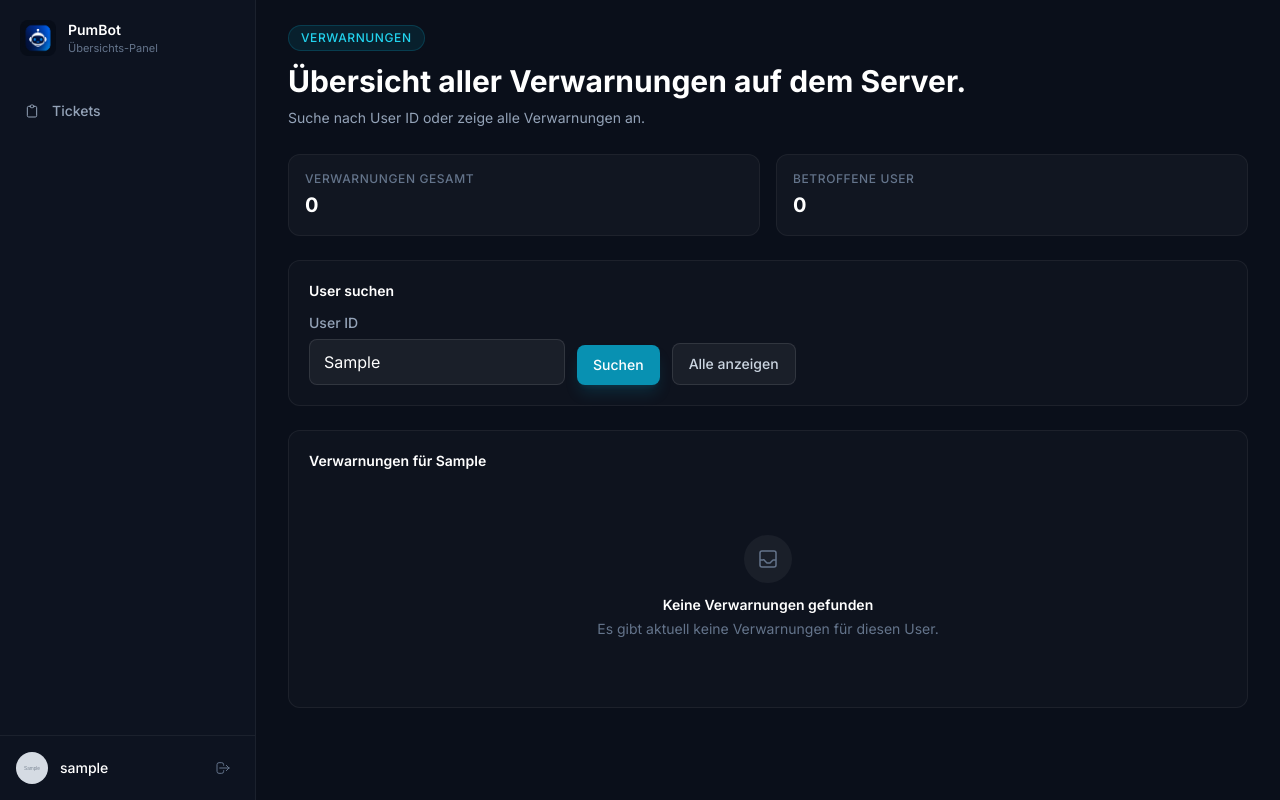
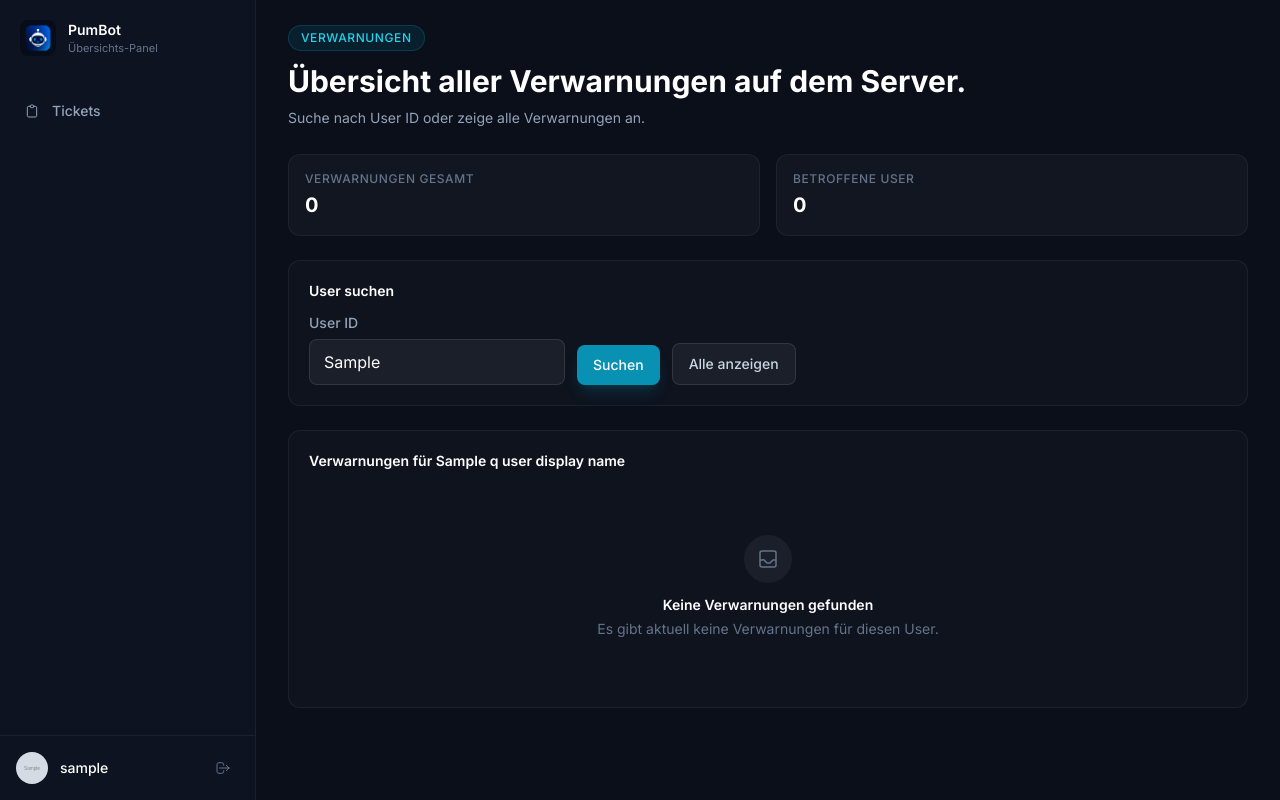
Before and after one commit to Pumpeklein/PumBot, a Flask app: template web_logs/templates/warnings.html in a window 1280 px wide. Run offline with Flask 3, Linux system fonts and the light colour scheme; the template is opened without the code that fills it: most values are stand-ins (such as "Sample title", 1, 10 or a date in 2020); grey boxes marked "Sample" are stand-in pictures; some libraries are stand-ins or nearby versions.

Commit message:
Show Discord display names in UI
Resolve and display Discord member names across pages instead of raw IDs. Adds helper functions (_resolve_display_name, _attach_display_name) and caching in app.py, a new fetch_guild_member_display_name in auth.py that queries the Discord API and upserts user info, and uses get_user_by_discord_id as a fallback. Updates tickets, ticket detail, counting, birthdays and warnings templates/routes to show display names and reduce API calls. Includes an updated pumbot.db binary for cached user data.

```diff
--- a/web_logs/app.py
+++ b/web_logs/app.py
@@ -56,6 +56,7 @@ try:
         get_ticket,
         get_ticket_messages,
         get_twitch_config,
+        get_user_by_discord_id,
         get_warnings,
         init_db,
         insert_ticket_log,
@@ -84,6 +85,7 @@ try:
     from .auth import (
         current_user,
         discord_login_url,
+        fetch_guild_member_display_name,
         has_permission,
         login_required,
         login_user_from_oauth,
@@ -124,6 +126,7 @@ except ImportError:
         get_ticket,
         get_ticket_messages,
         get_twitch_config,
+        get_user_by_discord_id,
         get_warnings,
         init_db,
         insert_ticket_log,
@@ -152,6 +155,7 @@ except ImportError:
     from auth import (
         current_user,
         discord_login_url,
+        fetch_guild_member_display_name,
         has_permission,
         login_required,
         login_user_from_oauth,
@@ -225,6 +229,34 @@ def _format_date_fields(rows: list[dict], *fields: str) -> list[dict]:
     return formatted
 
 
+def _resolve_display_name(user_id: str | int | None, cache: dict[str, str] | None = None) -> str | None:
+    if user_id in (None, ""):
+        return None
+
+    key = str(user_id)
+    if cache is not None and key in cache:
+        return cache[key]
+
+    display_name = fetch_guild_member_display_name(key)
+    if not display_name:
+        cached_user = get_user_by_discord_id(key)
+        display_name = cached_user.get("discord_username") if cached_user else key
+
+    if cache is not None:
+        cache[key] = display_name
+    return display_name
+
+
+def _attach_display_name(rows: list[dict], user_field: str, target_field: str = "display_name") -> list[dict]:
+    cache: dict[str, str] = {}
+    enriched = []
+    for row in rows:
+        item = dict(row)
+        item[target_field] = _resolve_display_name(item.get(user_field), cache)
+        enriched.append(item)
+    return enriched
+
+
 # ════════════════ API KEY SECURITY ════════════════
 
 def api_key_required(fn):
@@ -294,7 +326,12 @@ def tickets_page():
         limit = max(1, min(1000, int(limit_raw)))
     except ValueError:
         limit = 200
-    items = list_tickets(q=q, limit=limit)
+    items = []
+    cache: dict[str, str] = {}
+    for ticket in list_tickets(q=q, limit=limit):
+        item = dict(ticket)
+        item["creator_display_name"] = _resolve_display_name(item.get("creator_user_id"), cache)
+        items.append(item)
     return render_template(
         "tickets.html", items=items, q=q, limit=limit,
         active_page="tickets", **ctx,
@@ -308,6 +345,10 @@ def ticket_detail(ticket_id: str):
     t = get_ticket(ticket_id)
     if not t:
         abort(404)
+    t = {
+        **t,
+        "creator_display_name": _resolve_display_name(t.get("creator_user_id")),
+    }
     logs = list_logs_for_ticket(ticket_id, limit=200)
     messages = get_ticket_messages(ticket_id)
     close_reasons = list_close_reasons(DEFAULT_GUILD_ID)
@@ -587,7 +628,16 @@ def close_reasons_delete(reason_id: int):
 def counting_page():
     ctx = _ctx()
     state = get_counting(DEFAULT_GUILD_ID) or {}
-    leaderboard = get_counting_leaderboard(DEFAULT_GUILD_ID, limit=50)
+    cache: dict[str, str] = {}
+    state = {
+        **state,
+        "last_user_display_name": _resolve_display_name(state.get("last_user_id"), cache),
+    }
+    leaderboard = []
+    for entry in get_counting_leaderboard(DEFAULT_GUILD_ID, limit=50):
+        item = dict(entry)
+        item["display_name"] = _resolve_display_name(item.get("user_id"), cache)
+        leaderboard.append(item)
     return render_template(
         "counting.html", state=state, leaderboard=leaderboard,
         active_page="counting", **ctx,
@@ -616,7 +666,7 @@ def counting_reset():
 @permission_required("config.manage")
 def birthdays_page():
     ctx = _ctx()
-    all_birthdays = get_birthdays(DEFAULT_GUILD_ID)
+    all_birthdays = _attach_display_name(get_birthdays(DEFAULT_GUILD_ID), "user_id")
     birthday_channel = get_config(DEFAULT_GUILD_ID, "birthday_channel_id")
     return render_template(
         "birthdays.html", birthdays=all_birthdays,
@@ -677,8 +727,13 @@ def warnings_page():
         warns = get_warnings(DEFAULT_GUILD_ID, q_user)
     else:
         warns = list_all_warnings(DEFAULT_GUILD_ID, limit=200)
+    warns = _attach_display_name(warns, "user_id", "user_display_name")
+    warns = _attach_display_name(warns, "moderator_id", "moderator_display_name")
     return render_template(
-        "warnings.html", warnings=warns, q_user=q_user,
+        "warnings.html",
+        warnings=warns,
+        q_user=q_user,
+        q_user_display_name=_resolve_display_name(q_user) if q_user else None,
         active_page="warnings", **ctx,
     )
 
--- a/web_logs/auth.py
+++ b/web_logs/auth.py
@@ -9,10 +9,10 @@ from flask import abort, redirect, request, session, url_for
 
 try:
     from .config import Config, DEFAULT_GUILD_ID
-    from .db import get_permissions_for_discord_roles, upsert_user
+    from .db import get_permissions_for_discord_roles, get_user_by_discord_id, upsert_user
 except ImportError:
     from config import Config, DEFAULT_GUILD_ID
-    from db import get_permissions_for_discord_roles, upsert_user
+    from db import get_permissions_for_discord_roles, get_user_by_discord_id, upsert_user
 
 logger = logging.getLogger("web_logs.auth")
 
@@ -76,6 +76,43 @@ def fetch_guild_member_roles(discord_user_id: str) -> list[str]:
         logger.error("fetch_guild_member_roles failed: %d %s", resp.status_code, resp.text)
         return []
     return resp.json().get("roles", [])
+
+
+def fetch_guild_member_display_name(discord_user_id: str) -> str | None:
+    if not discord_user_id:
+        return None
+
+    cached_user = get_user_by_discord_id(discord_user_id)
+    cached_name = cached_user.get("discord_username") if cached_user else None
+
+    bot_token = Config.DISCORD_BOT_TOKEN
+    if not bot_token:
+        return cached_name
+
+    resp = requests.get(
+        f"{DISCORD_API}/guilds/{DEFAULT_GUILD_ID}/members/{discord_user_id}",
+        headers={"Authorization": f"Bot {bot_token}"},
+        timeout=10,
+    )
+    if resp.status_code != 200:
+        if resp.status_code != 404:
+            logger.error("fetch_guild_member_display_name failed: %d %s", resp.status_code, resp.text)
+        return cached_name
+
+    member = resp.json()
+    user = member.get("user") or {}
+    display_name = member.get("nick") or user.get("global_name") or user.get("username")
+
+    if user.get("id") and display_name:
+        avatar = user.get("avatar")
+        avatar_url = (
+            f"https://cdn.discordapp.com/avatars/{user['id']}/{avatar}.png"
+            if avatar
+            else None
+        )
+        upsert_user(user["id"], display_name, avatar_url)
+
+    return display_name or cached_name
 
 
 def login_user_from_oauth(code: str) -> bool:
--- a/web_logs/templates/birthdays.html
+++ b/web_logs/templates/birthdays.html
@@ -51,7 +51,7 @@
     <table class="w-full text-left text-sm">
       <thead>
         <tr class="border-b border-white/[0.06] text-xs uppercase tracking-wider text-slate-500">
-          <th class="px-3 py-2.5">User ID</th>
+          <th class="px-3 py-2.5">User</th>
           <th class="px-3 py-2.5">Datum</th>
           <th class="px-3 py-2.5">Monat</th>
           <th class="px-3 py-2.5">Letzte Gratulation</th>
@@ -61,7 +61,7 @@
       <tbody>
         {% for b in birthdays %}
         <tr class="border-b border-white/[0.04] transition hover:bg-white/[0.02]">
-          <td class="px-3 py-2.5 font-mono text-xs text-slate-300">{{ b.user_id }}</td>
+          <td class="px-3 py-2.5 text-slate-200">{{ b.display_name or b.user_id }}</td>
           <td class="px-3 py-2.5 text-white font-medium">
             {{ "%02d"|format(b.day) }}.{{ "%02d"|format(b.month) }}{% if b.year %}.{{ b.year }}{% endif %}
           </td>
--- a/web_logs/templates/counting.html
+++ b/web_logs/templates/counting.html
@@ -8,7 +8,7 @@
 <div class="mb-6 grid gap-4 sm:grid-cols-2 lg:grid-cols-4">
   {{ stat("Aktueller Stand", state.last_number|default(0)) }}
   {{ stat("Highscore", state.highscore|default(0)) }}
-  {{ stat("Letzter User", state.last_user_id or "—") }}
+  {{ stat("Letzter User", state.last_user_display_name or "—") }}
   {{ stat("Channel ID", state.channel_id or "Nicht gesetzt") }}
 </div>
 
@@ -38,7 +38,7 @@
       <thead>
         <tr class="border-b border-white/[0.06] text-xs uppercase tracking-wider text-slate-500">
           <th class="px-3 py-2.5">#</th>
-          <th class="px-3 py-2.5">User ID</th>
+          <th class="px-3 py-2.5">User</th>
           <th class="px-3 py-2.5">Richtig</th>
           <th class="px-3 py-2.5">Fehler</th>
           <th class="px-3 py-2.5">Beste Streak</th>
@@ -59,7 +59,7 @@
             <span class="text-slate-500">{{ loop.index }}</span>
             {% endif %}
           </td>
-          <td class="px-3 py-2.5 font-mono text-xs text-slate-300">{{ entry.user_id }}</td>
+          <td class="px-3 py-2.5 text-slate-200">{{ entry.display_name or entry.user_id }}</td>
           <td class="px-3 py-2.5 text-emerald-400 font-medium">{{ entry.correct }}</td>
           <td class="px-3 py-2.5 text-red-400 font-medium">{{ entry.fails }}</td>
           <td class="px-3 py-2.5 text-cyan-400 font-medium">{{ entry.best_streak }}</td>
--- a/web_logs/templates/tickets.html
+++ b/web_logs/templates/tickets.html
@@ -47,7 +47,7 @@
           <td class="px-4 py-3">
             {{ badge(t.status, "success" if t.status == "closed" else "warning") }}
           </td>
-          <td class="whitespace-nowrap px-4 py-3 text-slate-300">{{ t.creator_username or t.creator_user_id or "-" }}</td>
+          <td class="whitespace-nowrap px-4 py-3 text-slate-300">{{ t.creator_display_name or t.creator_username or t.creator_user_id or "-" }}</td>
           <td class="whitespace-nowrap px-4 py-3 text-slate-400">{{ t.category or "-" }}</td>
           <td class="whitespace-nowrap px-4 py-3 text-slate-500">{{ t.updated_at|datetime_de if t.updated_at else "-" }}</td>
         </tr>
--- a/web_logs/templates/warnings.html
+++ b/web_logs/templates/warnings.html
@@ -31,7 +31,7 @@
 {# Warnings list #}
 <div class="rounded-xl border border-white/[0.06] bg-white/[0.02] p-5">
   <h2 class="mb-4 text-sm font-semibold text-white">
-    {% if q_user %}Verwarnungen für {{ q_user }}{% else %}Alle Verwarnungen{% endif %}
+    {% if q_user %}Verwarnungen für {{ q_user_display_name or q_user }}{% else %}Alle Verwarnungen{% endif %}
   </h2>
   {% if warnings %}
   <div class="overflow-x-auto">
@@ -39,8 +39,8 @@
       <thead>
         <tr class="border-b border-white/[0.06] text-xs uppercase tracking-wider text-slate-500">
           <th class="px-3 py-2.5">ID</th>
-          <th class="px-3 py-2.5">User ID</th>
-          <th class="px-3 py-2.5">Moderator ID</th>
+          <th class="px-3 py-2.5">User</th>
+          <th class="px-3 py-2.5">Moderator</th>
           <th class="px-3 py-2.5">Grund</th>
           <th class="px-3 py-2.5">Datum</th>
           <th class="px-3 py-2.5 text-right">Aktionen</th>
@@ -50,8 +50,8 @@
         {% for w in warnings %}
         <tr class="border-b border-white/[0.04] transition hover:bg-white/[0.02]">
           <td class="px-3 py-2.5 text-slate-500 text-xs">{{ w.id }}</td>
-          <td class="px-3 py-2.5 font-mono text-xs text-slate-300">{{ w.user_id }}</td>
-          <td class="px-3 py-2.5 font-mono text-xs text-slate-400">{{ w.moderator_id }}</td>
+          <td class="px-3 py-2.5 text-slate-200">{{ w.user_display_name or w.user_id }}</td>
+          <td class="px-3 py-2.5 text-slate-300">{{ w.moderator_display_name or w.moderator_id }}</td>
           <td class="px-3 py-2.5 text-white max-w-xs truncate">{{ w.reason or "Kein Grund" }}</td>
           <td class="px-3 py-2.5 text-slate-500 text-xs whitespace-nowrap">{{ w.created_at|datetime_de if w.created_at else "-" }}</td>
           <td class="px-3 py-2.5 text-right">
```
Also changed, not shown: web_logs/templates/ticket_detail.html (+2 -5 lines), web_logs/data/pumbot.db.
